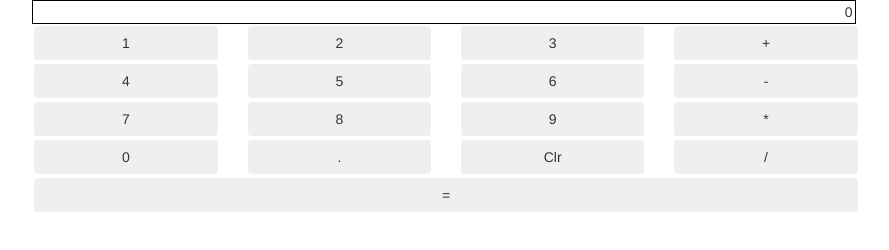
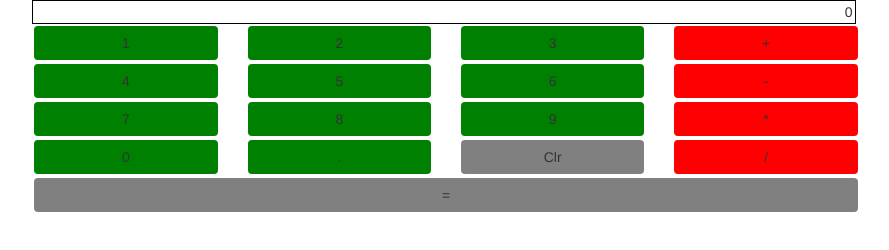
Before and after one commit to Brian-Schorn/WeekendChallenge-3, a website: page Public/views/index.html in a window 1280 px wide. Shown: the whole page, without its empty margins (196-1085 px from the left). Drawn offline with nearby package versions, Linux system fonts and the light colour scheme; files that its build step writes are made by us from their sources; files whose address does not match are found by name.

Commit message:
Added button colors

```diff
--- a/Public/views/index.html
+++ b/Public/views/index.html
@@ -45,11 +45,11 @@
     <div class="row">
       <div class="col-xs-2 col-xs-offset-2"><input type="button" value="0" class ="number btn btn-block" data-value="0" /></div>
       <div class="col-xs-2"><input type="button" value="." class ="number btn btn-block" data-value="." /></div>
-      <div class="col-xs-2"><input type="reset" value="Clr" class = "btn btn-block" /></div>
+      <div class="col-xs-2"><input type="reset" value="Clr" class = "btn btn-block reset" /></div>
       <div class="col-xs-2"><input type="button" value="/" class ="operator btn btn-block" data-value="divide" /></div>
     </div>
     <div class="row">
-      <div class="col-xs-8 col-xs-offset-2"><input type="submit" value="=" class="btn btn-block" /></div>
+      <div class="col-xs-8 col-xs-offset-2"><input type="submit" value="=" class="btn btn-block submit" /></div>
     </div>
 
       <!-- <select name="calcDropdown">
--- a/Public/views/mystyle.css
+++ b/Public/views/mystyle.css
@@ -7,6 +7,18 @@
 .btn {
   margin: 2px;
 }
+
+.number {
+  background-color: green;
+}
+
+.operator {
+  background-color: red;
+}
+
+.submit, .reset {
+  background-color: grey;
+}
 /*div {
   border: solid 1px black;
 }*/
```
